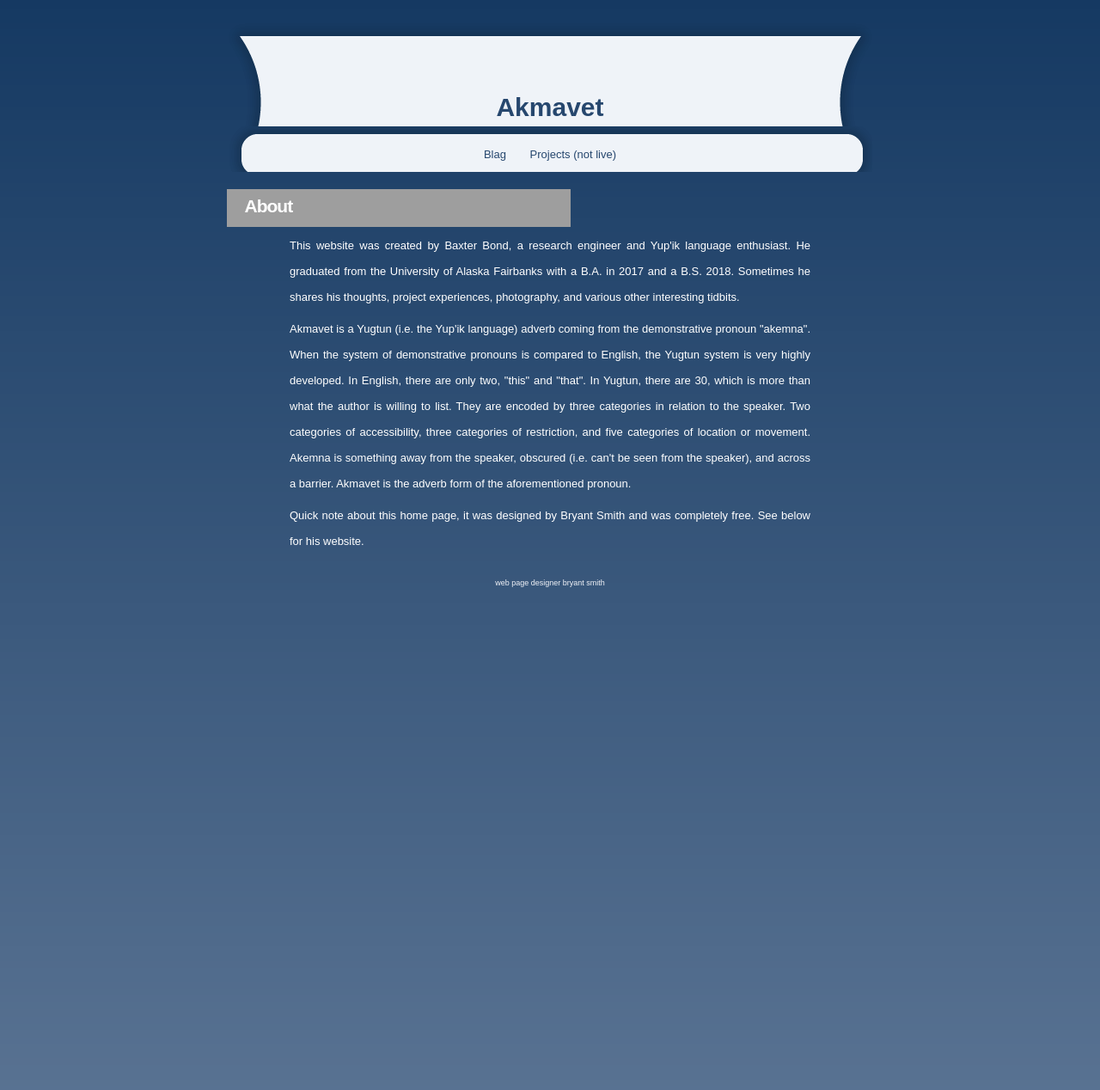
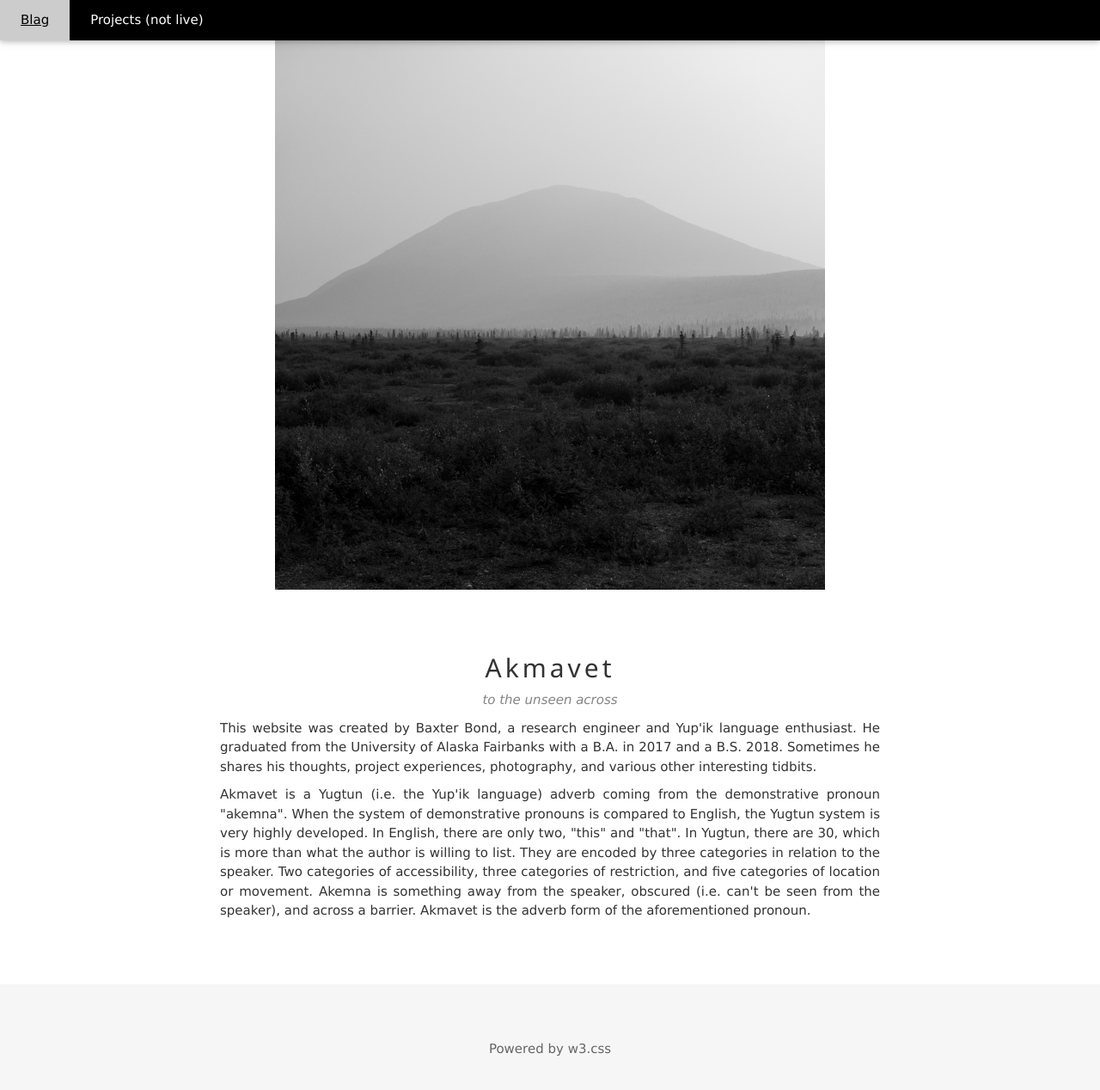
Before and after one commit to b0ndman/b0ndman.github.io, a Jekyll site: the page index.html, which Jekyll copies as it is, in a window 1280 px wide and 1305 px high. Shown: the top 1268 px of the window at 86% size. Built offline with Jekyll 4.4.1, drawn with Linux system fonts in a browser that asks for light colours; nearby versions of some CDN libraries; grey boxes are pictures that could not be loaded.

Commit message:
attempting to make mobile friendly

```diff
--- a/index.html
+++ b/index.html
@@ -3,37 +3,111 @@
   <head>
 	<!-- Latest compiled and minified CSS -->
 	<link rel="stylesheet" href="https://maxcdn.bootstrapcdn.com/bootstrap/3.3.7/css/bootstrap.min.css" integrity="sha384-BVYiiSIFeK1dGmJRAkycuHAHRg32OmUcww7on3RYdg4Va+PmSTsz/K68vbdEjh4u" crossorigin="anonymous">
-	<link rel="stylesheet" type="text/css" href="styles.css">
+	<!-- <link rel="stylesheet" type="text/css" href="styles.css"> -->
+	<link rel="stylesheet" href="https://www.w3schools.com/w3css/4/w3.css">
+	<link rel="stylesheet" href="https://fonts.googleapis.com/css?family=Lato">
+	<link rel="stylesheet" href="https://cdnjs.cloudflare.com/ajax/libs/font-awesome/4.7.0/css/font-awesome.min.css">
 	<meta name="viewport" content="width=device-width, initial-scale=1, maximum-scale=1, user-scalable=no">
 	<title>Bax's interblag</title>
 	<link rel="icon" href="benzene icon.ico">
   </head>
   <body>
-<div id="page">
-<div id="header">
-<h1>Akmavet</h1>
-<h2>to the unseen across</h2>
+<!-- Navbar -->
+<div class="w3-top">
+  <div class="w3-bar w3-black w3-card">
+    <a class="w3-bar-item w3-button w3-padding-large w3-hide-medium w3-hide-large w3-right" href="javascript:void(0)" onclick="myFunction()" title="Toggle Navigation Menu"><i class="fa fa-bars"></i></a>
+    <a href="https://www.akma.vet/blog" class="w3-bar-item w3-button w3-padding-large">Blag</a>
+    <a href="https://www.akma.vet/projects" class="w3-bar-item w3-button w3-padding-large w3-hide-small">Projects (not live)</a>
+      </div>
+    </div>
+  </div>
 </div>
-<div id="bar">
-<ul>
-<li><a href="https://www.akma.vet/blog">Blag</a></li>
-<li><a href="https://www.akma.vet/projects">Projects (not live)</a></li>
-</ul>
+
+<!-- Navbar on small screens (remove the onclick attribute if you want the navbar to always show on top of the content when clicking on the links) -->
+<div id="navDemo" class="w3-bar-block w3-black w3-hide w3-hide-large w3-hide-medium w3-top" style="margin-top:46px">
+  <li><a href="https://www.akma.vet/blog" class="w3-bar-item w3-button w3-padding-large">Blag</a></li>
+  <li><a href="https://www.akma.vet/projects" class="w3-bar-item w3-button w3-padding-large">Projects (not live)</a></li>
 </div>
-<div class="contentTitle"><h1>About</h1></div>
-<div class="contentText">
-					<p>This website was created by Baxter Bond, a research
+
+<!-- Page content -->
+<div class="w3-content" style="max-width:2000px;margin-top:46px">
+
+  <!-- Automatic Slideshow Images -->
+  <div class="mySlides w3-display-container w3-center">
+    <img src="rainbow.jpg" style="width:50%">
+    <div class="w3-display-bottommiddle w3-container w3-text-white w3-padding-32 w3-hide-small">
+    </div>
+  </div>
+  <div class="mySlides w3-display-container w3-center">
+    <img src="dear_isabel0.jpg" style="width:50%">
+    <div class="w3-display-bottommiddle w3-container w3-text-white w3-padding-32 w3-hide-small">
+    </div>
+  </div>
+  <div class="mySlides w3-display-container w3-center">
+    <img src="denali_high0.jpg" style="width:50%">
+    <div class="w3-display-bottommiddle w3-container w3-text-white w3-padding-32 w3-hide-small">
+    </div>
+  </div>
+
+  <!-- The Band Section -->
+  <div class="w3-container w3-content w3-center w3-padding-64" style="max-width:800px" id="band">
+    <h2 class="w3-wide">Akmavet</h2>
+    <p class="w3-opacity"><i>to the unseen across</i></p>
+    <p class="w3-justify">This website was created by Baxter Bond, a research
 					engineer and Yup'ik language enthusiast. He graduated from the
 					University of Alaska Fairbanks with a B.A. in 2017 and a B.S. 2018. Sometimes he shares his
 					thoughts, project experiences, photography, and various
-					other interesting tidbits.
+					other interesting tidbits.</p>
+	<p class="w3-justify">Akmavet is a Yugtun (i.e. the Yup'ik language) adverb coming from the demonstrative pronoun "akemna". When the system of demonstrative pronouns is compared to English, the Yugtun system is very highly developed. In English, there are only two, "this" and "that". In Yugtun, there are 30, which is more than what the author is willing to list. They are encoded by three categories in relation to the speaker. Two categories of accessibility, three categories of restriction, and five categories of location or movement. Akemna is something away from the speaker, obscured (i.e. can't be seen from the speaker), and across a barrier. Akmavet is the adverb form of the aforementioned pronoun.</p>
+  </div>
 
-					<p>Akmavet is a Yugtun (i.e. the Yup'ik language) adverb coming from the demonstrative pronoun "akemna". When the system of demonstrative pronouns is compared to English, the Yugtun system is very highly developed. In English, there are only two, "this" and "that". In Yugtun, there are 30, which is more than what the author is willing to list. They are encoded by three categories in relation to the speaker. Two categories of accessibility, three categories of restriction, and five categories of location or movement. Akemna is something away from the speaker, obscured (i.e. can't be seen from the speaker), and across a barrier. Akmavet is the adverb form of the aforementioned pronoun.
 
-					<p>Quick note about this home page, it was designed by Bryant Smith and was completely free. See below for his website.
+
+
+<!-- End Page Content -->
 </div>
-</div>
-        <div id="footer"><a href="http://www.bryantsmith.com">web page designer </a> <a href="http://www.bryantsmith.com">bryant smith</a></div>
+
+
+<!-- Footer -->
+<footer class="w3-container w3-padding-64 w3-center w3-opacity w3-light-grey w3-xlarge">
+  <p class="w3-medium">Powered by <a href="https://www.w3schools.com/w3css/default.asp" target="_blank">w3.css</a></p>
+</footer>
+
+<script>
+// Automatic Slideshow - change image every 4 seconds
+var myIndex = 0;
+carousel();
+
+function carousel() {
+  var i;
+  var x = document.getElementsByClassName("mySlides");
+  for (i = 0; i < x.length; i++) {
+    x[i].style.display = "none";
+  }
+  myIndex++;
+  if (myIndex > x.length) {myIndex = 1}
+  x[myIndex-1].style.display = "block";
+  setTimeout(carousel, 4000);
+}
+
+// Used to toggle the menu on small screens when clicking on the menu button
+function myFunction() {
+  var x = document.getElementById("navDemo");
+  if (x.className.indexOf("w3-show") == -1) {
+    x.className += " w3-show";
+  } else {
+    x.className = x.className.replace(" w3-show", "");
+  }
+}
+
+// When the user clicks anywhere outside of the modal, close it
+var modal = document.getElementById('ticketModal');
+window.onclick = function(event) {
+  if (event.target == modal) {
+    modal.style.display = "none";
+  }
+}
+</script>
 
 	<script src="https://ajax.googleapis.com/ajax/libs/jquery/1.11.3/jquery.min.js"></script>
 	<script src="https://maxcdn.bootstrapcdn.com/bootstrap/3.3.5/js/bootstrap.min.js"></script>
```
Also changed, not shown: dear_isabel0.jpg (added), denali_high0.jpg (added), rainbow.jpg (added).
